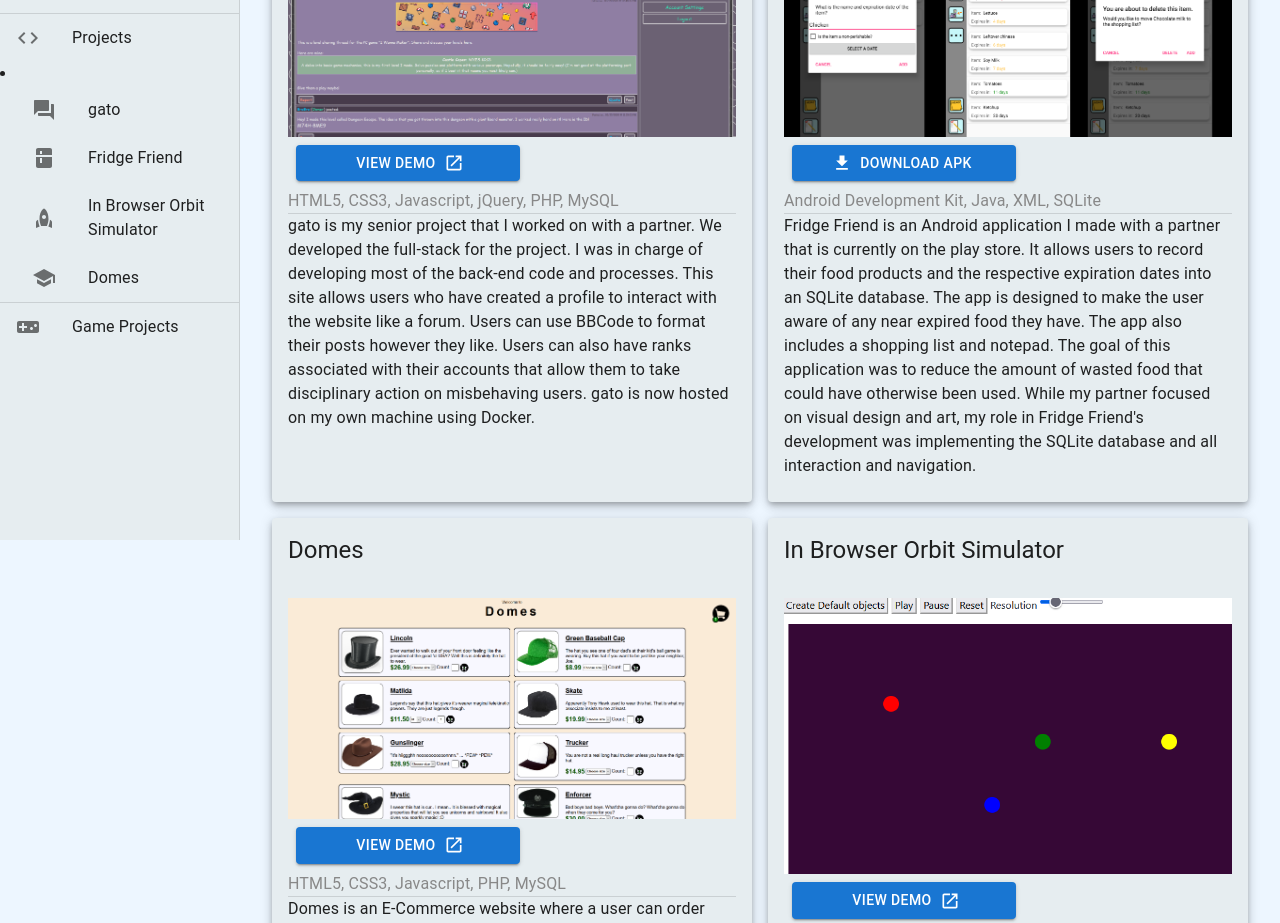
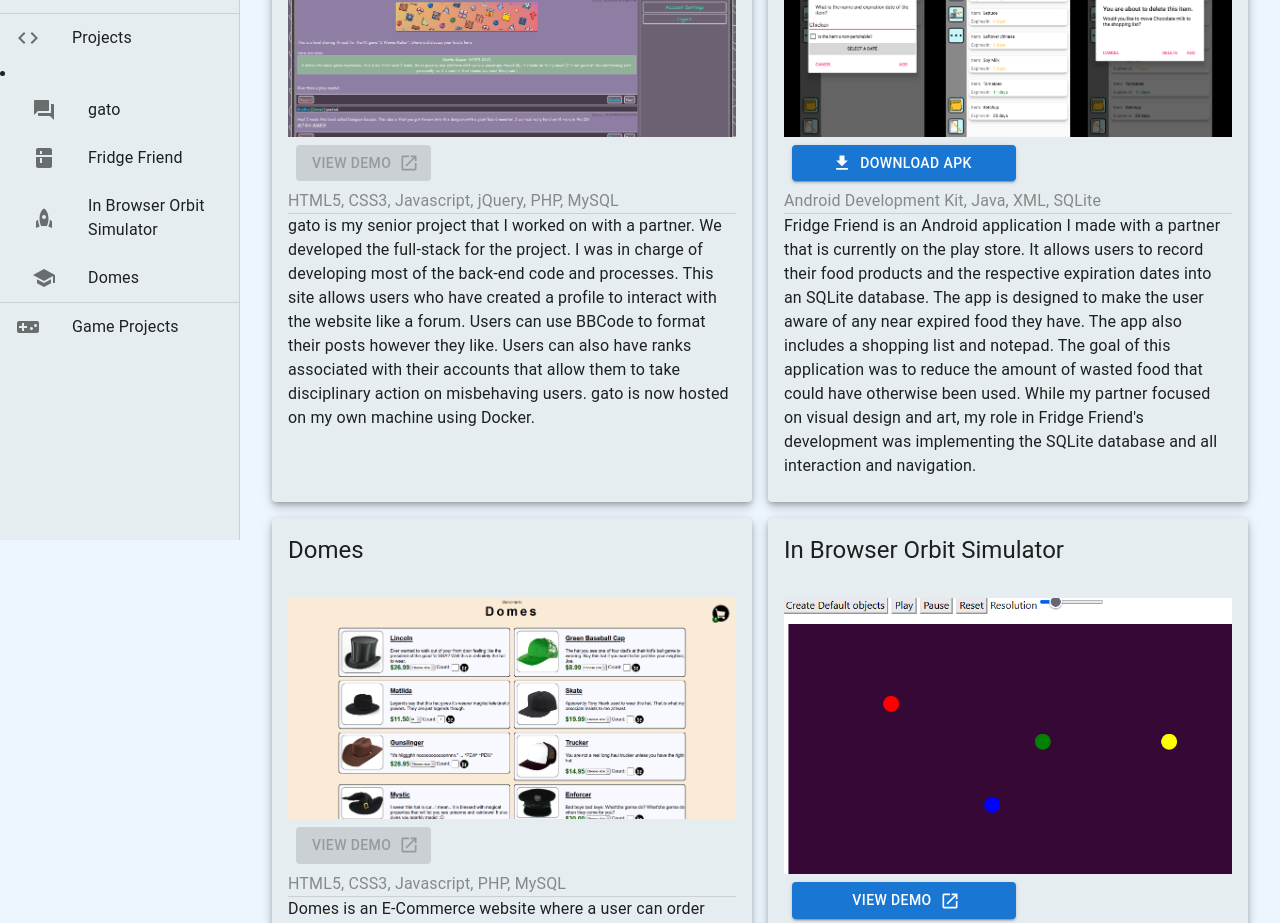
Before and after one commit to IanPrater/IanPrater.github.io, a React (Vite) app: page /#/projects in a window 1280 px wide. Shown: the part 260-1183 px from the top of the page. Built offline with nearby package versions, Linux system fonts and the light colour scheme.

Commit message:
Pause Server Hosting
I am switching my server machine from Windows to Linux

```diff
--- a/src/pages/Projects.tsx
+++ b/src/pages/Projects.tsx
@@ -1,4 +1,4 @@
-import { Box, Button, useMediaQuery } from "@mui/material";
+import { Box, Button, Tooltip, useMediaQuery } from "@mui/material";
 import { useTheme } from '@mui/material/styles';
 import ProjectCard from "./ProjectCard";
 import OpenIcon from '@mui/icons-material/OpenInNew';
@@ -11,11 +11,15 @@ export default function () {
       title="gato"
       image='/images/gato.png'
       tags="HTML5, CSS3, Javascript, jQuery, PHP, MySQL"
-      href='http://75.81.136.146/gato/'
+      //href='http://75.81.136.146/gato/'
       buttons= {[
-        <Button variant="contained" endIcon={<OpenIcon/>} sx={{maxWidth: '50%', m:1}} href='http://75.81.136.146/gato/' target='_blank'>
-          View Demo
-        </Button>
+        <Tooltip title='Hosting is paused. Please check back later.'>
+          <span>
+            <Button variant="contained" endIcon={<OpenIcon/>} sx={{maxWidth: '50%', m:1}} href='http://75.81.136.146/gato/' target='_blank' disabled>
+              View Demo
+            </Button>
+          </span>
+        </Tooltip>
       ]}
     >
         gato is my senior project that I worked on with a partner. We developed the full-stack for the
@@ -48,11 +52,16 @@ export default function () {
       title="Domes"
       image='/images/domes.png'
       tags="HTML5, CSS3, Javascript, PHP, MySQL"
-      href='http://75.81.136.146/Domes/'
+      //href='http://75.81.136.146/Domes/'
       buttons= {[
-        <Button variant="contained" endIcon={<OpenIcon/>} sx={{maxWidth: '50%', m:1, textDecoration: 'inherit'}} href='http://75.81.136.146/Domes/' target='_blank'>
-          View Demo
-        </Button>
+
+        <Tooltip title='Hosting is paused. Please check back later.'>
+          <span>
+            <Button variant="contained" endIcon={<OpenIcon/>} sx={{maxWidth: '50%', m:1, textDecoration: 'inherit'}} href='http://75.81.136.146/Domes/' target='_blank' disabled>
+              View Demo
+            </Button>
+          </span>
+        </Tooltip>
       ]}
     >
         Domes is an E-Commerce website where a user can order many different varieties of hats by placing
```
